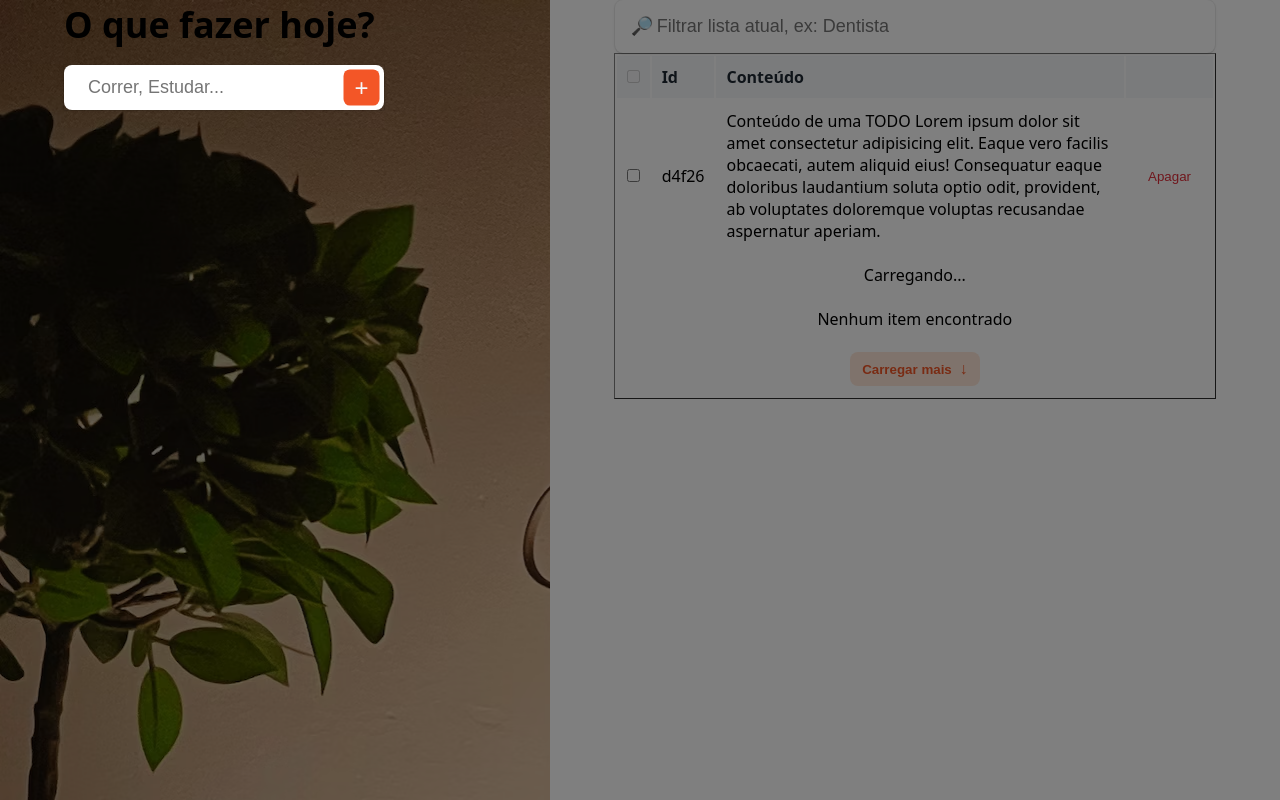
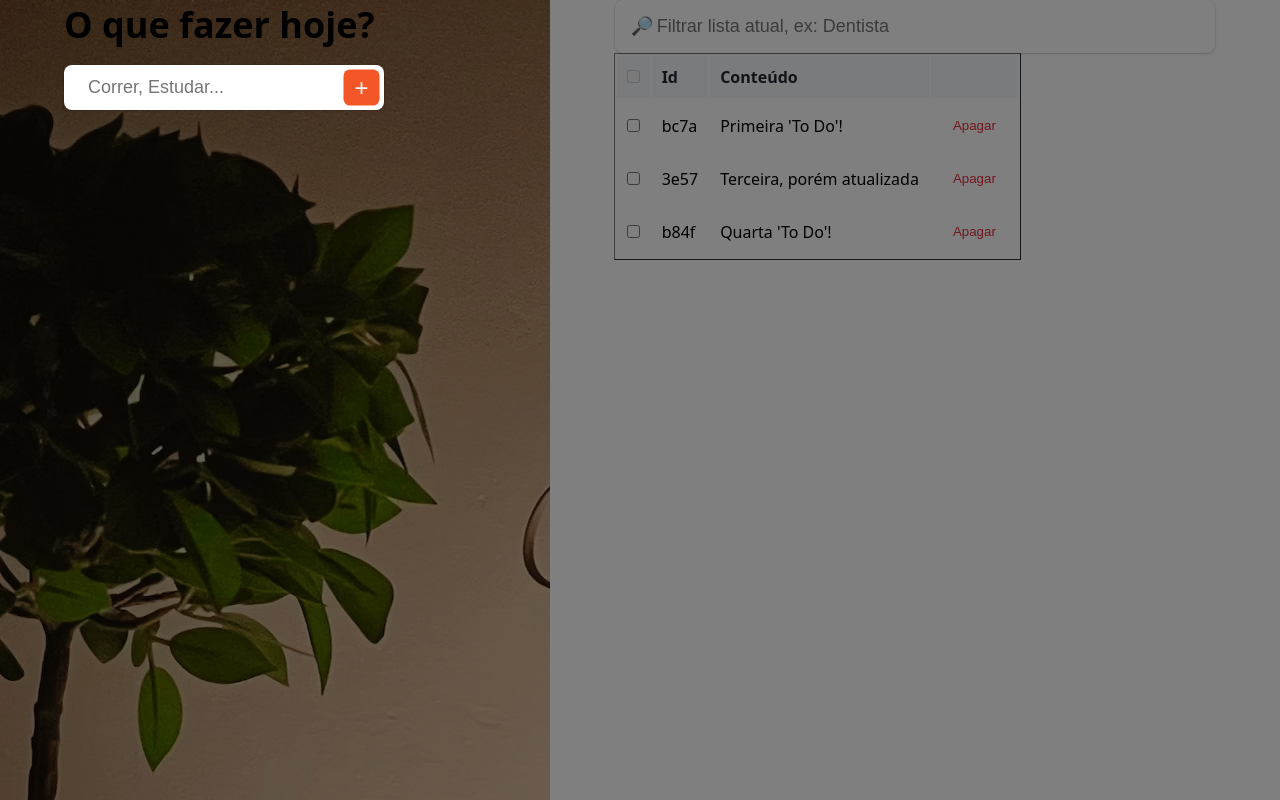
Before and after one commit to tamirfaria/todo-list, a Next.js app: page / in a window 1280 px wide. Built offline with nearby package versions, Linux system fonts and the light colour scheme.

Commit message:
:art: Starting backend integration

```diff
--- a/app/page.tsx
+++ b/app/page.tsx
@@ -1,6 +1,26 @@
 import { GlobalStyles } from "@theme/GlobalStyles";
 
 const bg = "/bg.avif";
+const todoList = [
+  {
+    id: "bc7a165a-6f92-4cfd-868e-17399accbcff",
+    date: "2023-05-16",
+    content: "Primeira 'To Do'!",
+    done: false,
+  },
+  {
+    id: "3e57a719-c98a-44e2-aa5e-0cb972b66f1a",
+    date: "2023-05-16",
+    content: "Terceira, porém atualizada",
+    done: false,
+  },
+  {
+    id: "b84fbc0c-aab2-401e-bc15-c2f6ac939995",
+    date: "2023-05-16",
+    content: "Quarta 'To Do'!",
+    done: false,
+  },
+];
 
 function HomePage() {
   return (
@@ -36,24 +56,20 @@ function HomePage() {
           </thead>
 
           <tbody>
-            <tr>
+            {todoList.map((todo) => (
+              <tr key={todo.id}>
                 <td>
                   <input type="checkbox" />
                 </td>
-              <td>d4f26</td>
-              <td>
-                Conteúdo de uma TODO Lorem ipsum dolor sit amet consectetur
-                adipisicing elit. Eaque vero facilis obcaecati, autem aliquid
-                eius! Consequatur eaque doloribus laudantium soluta optio odit,
-                provident, ab voluptates doloremque voluptas recusandae
-                aspernatur aperiam.
-              </td>
+                <td>{todo.id.substring(0, 4)}</td>
+                <td>{todo.content}</td>
                 <td align="right">
                   <button data-type="delete">Apagar</button>
                 </td>
               </tr>
+            ))}
 
-            <tr>
+            {/* <tr>
               <td colSpan={4} align="center" style={{ textAlign: "center" }}>
                 Carregando...
               </td>
@@ -80,7 +96,7 @@ function HomePage() {
                   </span>
                 </button>
               </td>
-            </tr>
+            </tr> */}
           </tbody>
         </table>
       </section>
```
Lines whose indentation alone changed are shown as unchanged.
